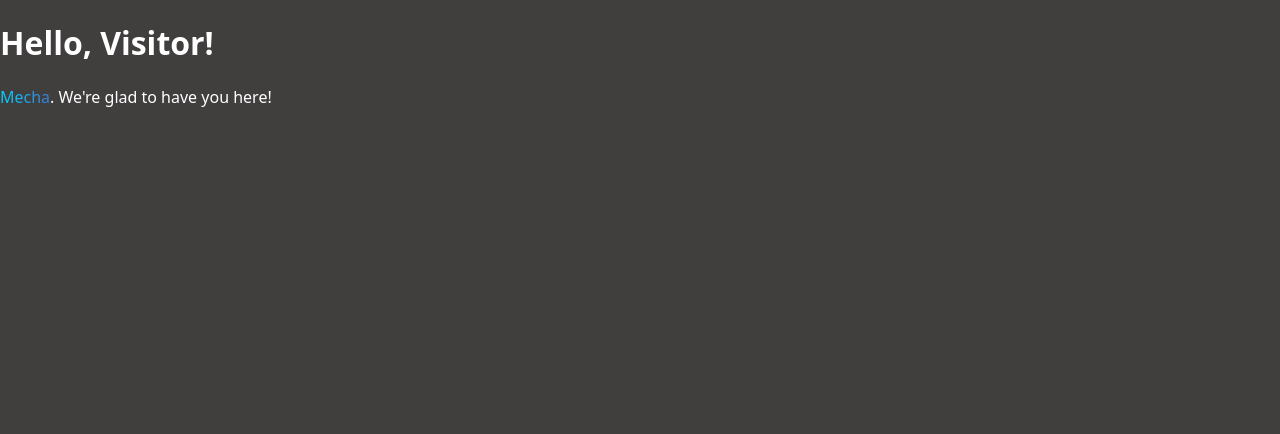
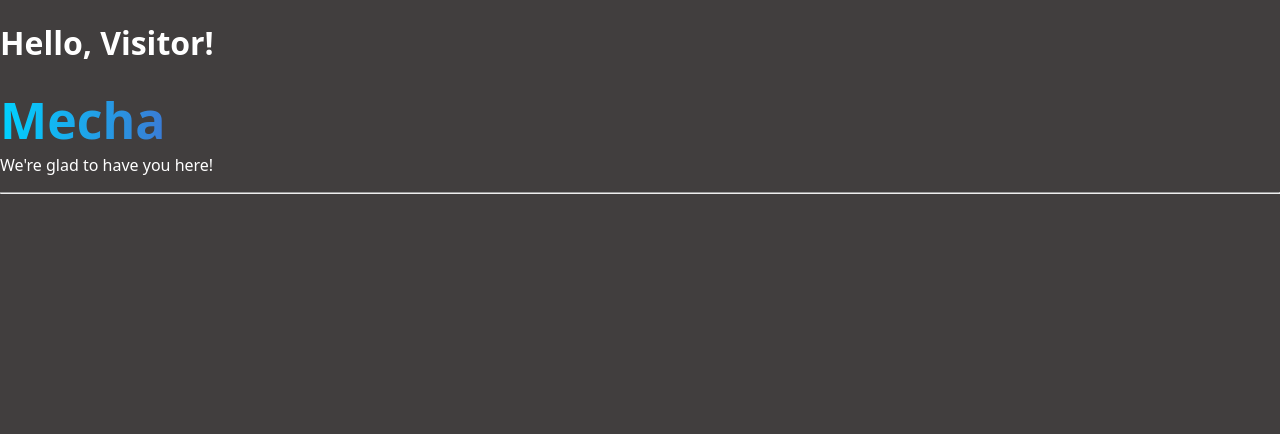
Before and after one commit to 2vw/mecha, a Flask app: page / in a window 1280 px wide. Shown: the top 434 px of the page. Run offline with Flask 3, Linux system fonts and the light colour scheme.

Commit message:
small changes i forgot to make to the website, once again, literally nothing big at all, ill see you tomorrow. (unless i dont)

```diff
--- a/host.py
+++ b/host.py
@@ -69,7 +69,7 @@ def run():
   """
   This function runs the application on the specified host and port.
   """
-  app.run(host='0.0.0.0', port=3000)
+  app.run(host='0.0.0.0', port=3000, debug=True)
 
 def alive():
     """
--- a/static/style.css
+++ b/static/style.css
@@ -15,6 +15,11 @@ body {
     -webkit-text-fill-color: transparent;
 }
 
+span {
+    font-weight: bold;
+    font-size: 50px;
+}
+
 .hero {
     display: flex;
     justify-content: center;
--- a/templates/index.html
+++ b/templates/index.html
@@ -13,7 +13,8 @@
 </head>
 <body>
     <h1>Hello, Visitor!</h1>
-    <p><span class="gradient">Mecha</span>. We're glad to have you here!</p>
+    <p><span class="gradient">Mecha</span><br>We're glad to have you here!</p>
+    <hr>
 
     <div class="hero">
         <h3>Thank you all for:<h3>
```
